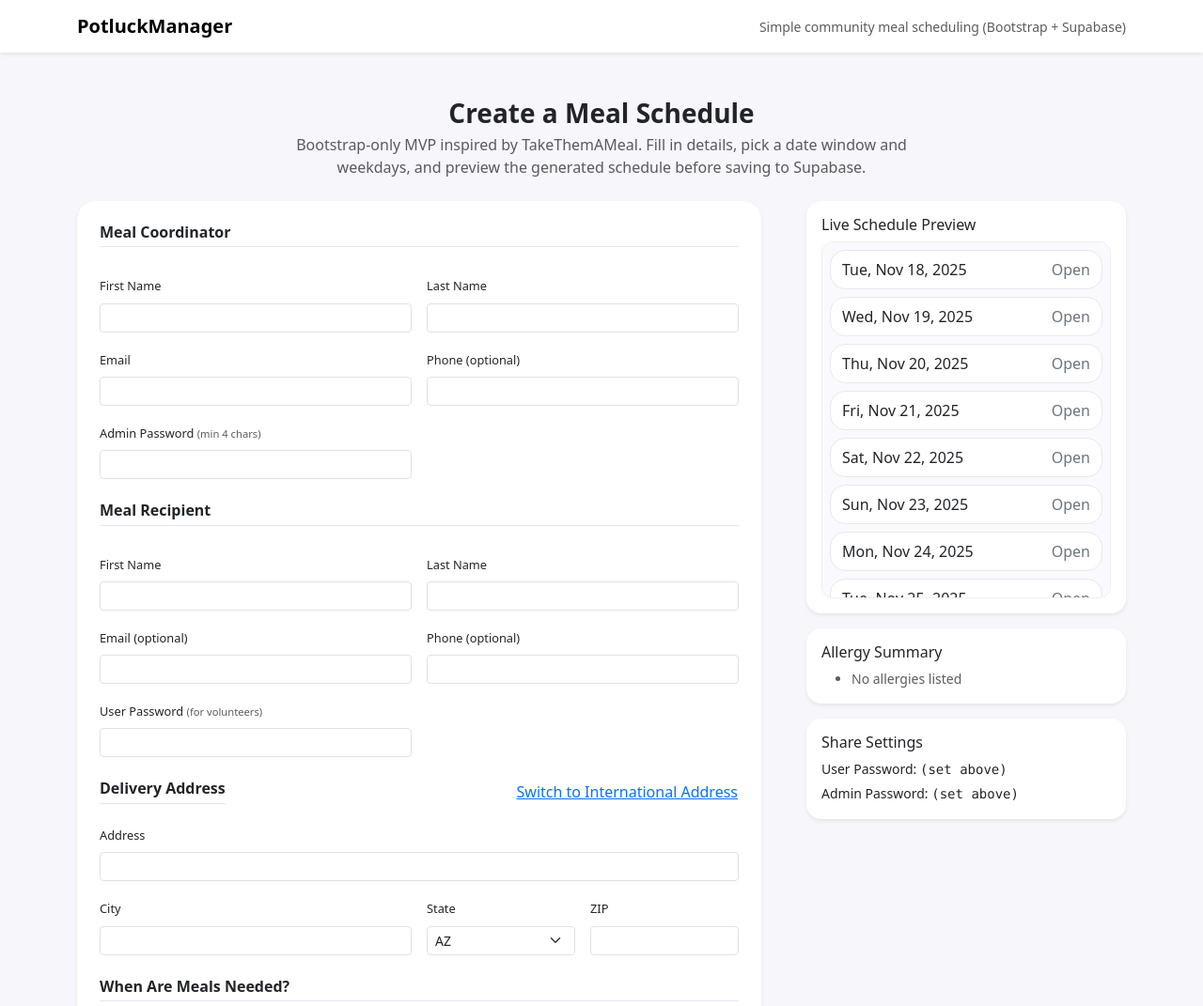
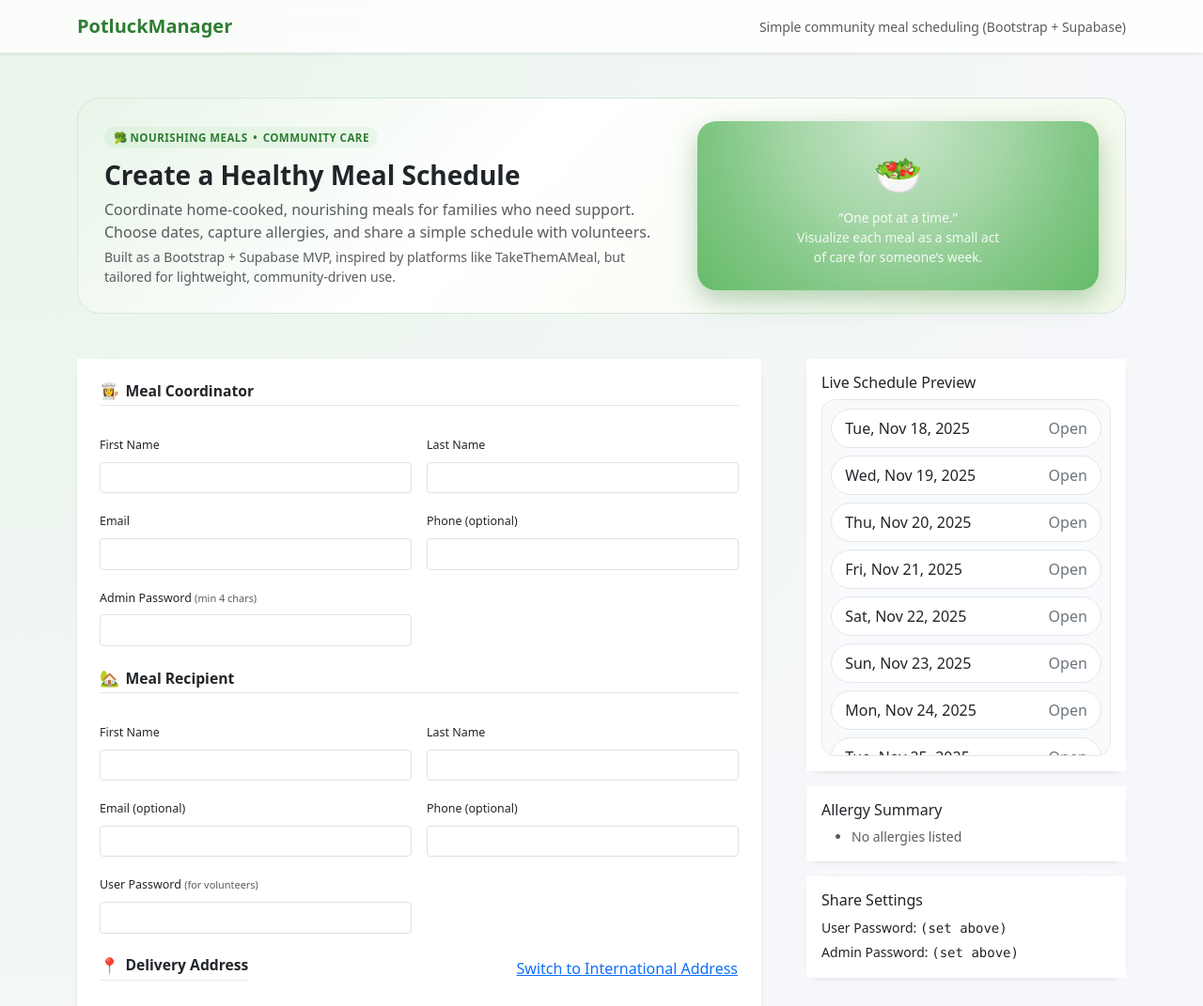
Before and after one commit to KirimAkira/PotluckManager, a plain HTML site: page index.html in a window 1280 px wide. Shown: the top 1071 px of the page at 94% size. Drawn offline with nearby package versions, Linux system fonts and the light colour scheme.

Commit message:
update index.html

```diff
--- a/index.html
+++ b/index.html
@@ -12,60 +12,184 @@
     />
 
     <style>
+      :root {
+        --pm-green-dark: #2e7d32;
+        --pm-green: #4caf50;
+        --pm-green-light: #e8f5e9;
+        --pm-bg: #f5f7fb;
+      }
+
       body {
-        background: #f7f7fb;
+        /* 은은한 초록 그라데이션 배경 */
+        background: radial-gradient(circle at top left, #e8f5e9 0, #f7f7fb 55%, #f5f7fb 100%);
+        min-height: 100vh;
       }
+
+      .navbar {
+        background: #ffffffcc;
+        backdrop-filter: blur(8px);
+      }
+
       .navbar-brand {
         font-weight: 700;
+        color: var(--pm-green-dark);
       }
+
+      .navbar-brand:hover {
+        color: #1b5e20;
+      }
+
       .page-subtitle {
         max-width: 720px;
         margin: 0 auto;
       }
+
       .sticky-preview {
         position: sticky;
         top: 1rem;
       }
+
       .date-pill {
-        border-radius: 1rem;
-        background: #fff;
-        border: 1px solid #e7e7ef;
-        padding: 0.5rem 0.75rem;
+        border-radius: 999px;
+        background: #ffffff;
+        border: 1px solid #e0e7f0;
+        padding: 0.5rem 0.9rem;
       }
+
       .weekday .form-check {
         margin-right: 0.75rem;
       }
+
       .muted {
         color: #6c757d;
       }
+
       .mono {
         font-family: ui-monospace, SFMono-Regular, Menlo, Monaco, Consolas,
           "Liberation Mono", "Courier New", monospace;
       }
+
       .section-title {
-        font-size: 1rem;
+        font-size: 0.98rem;
         font-weight: 600;
-        border-bottom: 1px solid #e5e5f0;
-        padding-bottom: 0.35rem;
+        border-bottom: 1px solid #e0e7f0;
+        padding-bottom: 0.3rem;
         margin-bottom: 0.75rem;
+        display: flex;
+        align-items: center;
+        gap: 0.4rem;
       }
+
+      .section-title span.icon {
+        font-size: 1.05rem;
+      }
+
       .card-main {
         border-radius: 1.25rem;
         border: 0;
+        box-shadow: 0 8px 24px rgba(15, 23, 42, 0.06);
       }
+
       .card-side {
         border-radius: 1rem;
         border: 0;
+        box-shadow: 0 8px 24px rgba(15, 23, 42, 0.06);
       }
+
+      .card-main .card-body {
+        background: #ffffff;
+      }
+
+      .card-side .card-body {
+        background: #ffffff;
+      }
+
       .form-label {
-        font-size: 0.8rem;
+        font-size: 0.78rem;
         font-weight: 500;
+      }
+
+      .form-control-sm,
+      .form-select-sm {
+        font-size: 0.85rem;
+        padding: 0.35rem 0.6rem;
+      }
+
+      .btn-success {
+        background-color: var(--pm-green);
+        border-color: var(--pm-green);
+      }
+
+      .btn-success:hover {
+        background-color: #43a047;
+        border-color: #388e3c;
+      }
+
+      /* 히어로 카드 스타일 */
+      .hero-card {
+        border-radius: 1.5rem;
+        background: linear-gradient(135deg, #e8f5e9 0%, #ffffff 40%, #f1f8e9 100%);
+        border: 1px solid #d5e8d9;
+        padding: 1.5rem 1.75rem;
+      }
+
+      .hero-tag {
+        display: inline-flex;
+        align-items: center;
+        gap: 0.35rem;
+        padding: 0.15rem 0.6rem;
+        border-radius: 999px;
+        background: rgba(76, 175, 80, 0.08);
+        color: var(--pm-green-dark);
+        font-size: 0.72rem;
+        font-weight: 600;
+        text-transform: uppercase;
+        letter-spacing: 0.04em;
+      }
+
+      .hero-illus {
+        border-radius: 1.25rem;
+        background: radial-gradient(circle at top, #c8e6c9 0, #a5d6a7 40%, #81c784 70%, #66bb6a 100%);
+        color: #fdfdfd;
+        min-height: 180px;
+        display: flex;
+        flex-direction: column;
+        justify-content: center;
+        align-items: center;
+        text-align: center;
+        padding: 1rem;
+        box-shadow: 0 10px 28px rgba(46, 125, 50, 0.35);
+      }
+
+      .hero-illus .emoji {
+        font-size: 2.6rem;
+        margin-bottom: 0.4rem;
+      }
+
+      .hero-illus p {
+        font-size: 0.86rem;
+        max-width: 220px;
+        margin: 0;
+        opacity: 0.92;
+      }
+
+      footer {
+        color: #9ca3af;
+      }
+
+      @media (max-width: 767.98px) {
+        .hero-card {
+          padding: 1.1rem 1.2rem;
+        }
+        .hero-illus {
+          margin-top: 1rem;
+        }
       }
     </style>
   </head>
   <body>
     <!-- 상단 네비게이션 / 헤더 -->
-    <nav class="navbar navbar-expand-lg navbar-light bg-white shadow-sm">
+    <nav class="navbar navbar-expand-lg navbar-light shadow-sm">
       <div class="container">
         <a class="navbar-brand" href="#">
           PotluckManager
@@ -77,14 +201,40 @@
     </nav>
 
     <div class="container py-4 py-md-5">
-      <!-- 페이지 타이틀 -->
-      <div class="mb-4 text-center">
-        <h1 class="h3 fw-semibold mb-1">Create a Meal Schedule</h1>
-        <p class="text-muted mb-0 page-subtitle">
-          Bootstrap-only MVP inspired by TakeThemAMeal. Fill in details, pick a
-          date window and weekdays, and preview the generated schedule before
-          saving to Supabase.
-        </p>
+      <!-- 히어로: 텍스트 + “이미지 느낌” 박스 -->
+      <div class="mb-4 mb-md-5">
+        <div class="hero-card">
+          <div class="row g-3 g-md-4 align-items-center">
+            <div class="col-md-7">
+              <div class="hero-tag mb-2">
+                <span>🥦 Nourishing meals</span>
+                <span>•</span>
+                <span>Community care</span>
+              </div>
+              <h1 class="h3 fw-semibold mb-2 mt-1">
+                Create a Healthy Meal Schedule
+              </h1>
+              <p class="text-muted mb-1 page-subtitle">
+                Coordinate home-cooked, nourishing meals for families who need support.
+                Choose dates, capture allergies, and share a simple schedule with volunteers.
+              </p>
+              <p class="text-muted small mb-0">
+                Built as a Bootstrap + Supabase MVP, inspired by platforms like
+                TakeThemAMeal, but tailored for lightweight, community-driven use.
+              </p>
+            </div>
+            <div class="col-md-5">
+              <!-- 실제 이미지를 넣고 싶으면 이 div 안에 <img>로 교체하면 됨 -->
+              <div class="hero-illus">
+                <div class="emoji">🥗</div>
+                <p>
+                  “One pot at a time.”<br />
+                  Visualize each meal as a small act of care for someone’s week.
+                </p>
+              </div>
+            </div>
+          </div>
+        </div>
       </div>
 
       <form id="setupForm" class="row g-4 g-lg-5">
@@ -95,7 +245,10 @@
 
               <!-- Meal Coordinator -->
               <div class="mb-4">
-                <h2 class="section-title">Meal Coordinator</h2>
+                <h2 class="section-title">
+                  <span class="icon">👩‍🍳</span>
+                  <span>Meal Coordinator</span>
+                </h2>
                 <div class="row g-3 mt-1">
                   <div class="col-sm-6">
                     <label class="form-label">First Name</label>
@@ -136,7 +289,10 @@
 
               <!-- Recipient -->
               <div class="mb-4">
-                <h2 class="section-title">Meal Recipient</h2>
+                <h2 class="section-title">
+                  <span class="icon">🏡</span>
+                  <span>Meal Recipient</span>
+                </h2>
                 <div class="row g-3 mt-1">
                   <div class="col-sm-6">
                     <label class="form-label">First Name</label>
@@ -169,7 +325,10 @@
               <!-- Address -->
               <div class="mb-4">
                 <div class="d-flex justify-content-between align-items-center">
-                  <h2 class="section-title mb-0">Delivery Address</h2>
+                  <h2 class="section-title mb-0">
+                    <span class="icon">📍</span>
+                    <span>Delivery Address</span>
+                  </h2>
                   <button class="btn btn-link p-0 small" type="button" id="toggleIntl">
                     Switch to International Address
                   </button>
@@ -200,7 +359,10 @@
 
               <!-- Date window -->
               <div class="mb-4">
-                <h2 class="section-title">When Are Meals Needed?</h2>
+                <h2 class="section-title">
+                  <span class="icon">🗓️</span>
+                  <span>When Are Meals Needed?</span>
+                </h2>
                 <div class="row g-3 mt-1">
                   <div class="col-sm-6">
                     <label class="form-label">Start Meals</label>
@@ -224,7 +386,10 @@
 
               <!-- Allergies -->
               <div class="mb-4">
-                <h2 class="section-title">Allergies</h2>
+                <h2 class="section-title">
+                  <span class="icon">⚠️</span>
+                  <span>Allergies</span>
+                </h2>
                 <div id="allergies" class="d-flex flex-wrap gap-3 mb-2">
                   <!-- allergen chips inserted by JS -->
                 </div>
@@ -240,7 +405,10 @@
 
               <!-- Notes -->
               <div class="mb-3">
-                <h2 class="section-title">Notes and Instructions</h2>
+                <h2 class="section-title">
+                  <span class="icon">📝</span>
+                  <span>Notes and Instructions</span>
+                </h2>
                 <textarea
                   class="form-control form-control-sm"
                   id="notes"
@@ -272,10 +440,10 @@
                   style="
                     max-height: 380px;
                     overflow: auto;
-                    border: 1px solid #eee;
-                    border-radius: 0.75rem;
-                    padding: 0.5rem;
-                    background: #fafafe;
+                    border: 1px solid #e0e7f0;
+                    border-radius: 0.9rem;
+                    padding: 0.55rem;
+                    background: #f9fafb;
                   "
                 ></div>
               </div>
@@ -304,6 +472,10 @@
           </div>
         </div>
       </form>
+
+      <footer class="pt-4 mt-4 border-top text-center small">
+        APCV 498 Senior Capstone · PotluckManager (Bootstrap + Supabase)
+      </footer>
     </div>
 
     <!-- App logic (preview/validators/helpers) -->
@@ -326,7 +498,7 @@
         "Peanuts",
         "Shellfish",
         "Soy",
-        "Gluten",
+               "Gluten",
       ];
 
       function fmtDate(date) {
@@ -583,7 +755,7 @@
         }
       });
 
-      // 2) Supabase 접속 정보 (직선 따옴표만!)
+      // 2) Supabase 접속 정보
       const SUPABASE_URL = "https://hhuuwodljfgfhpwzbunt.supabase.co";
       const SUPABASE_ANON =
         "eyJhbGciOiJIUzI1NiIsInR5cCI6IkpXVCJ9.eyJpc3MiOiJzdXBhYmFzZSIsInJlZiI6ImhodXV3b2RsamZnZmhwd3pidW50Iiwicm9sZSI6ImFub24iLCJpYXQiOjE3NjIxOTk0NjksImV4cCI6MjA3Nzc3NTQ2OX0.noNq4GxCuP3Bf0zAeMk9_D5wj4j8TsMLZHUEf5v8XNY";
```
